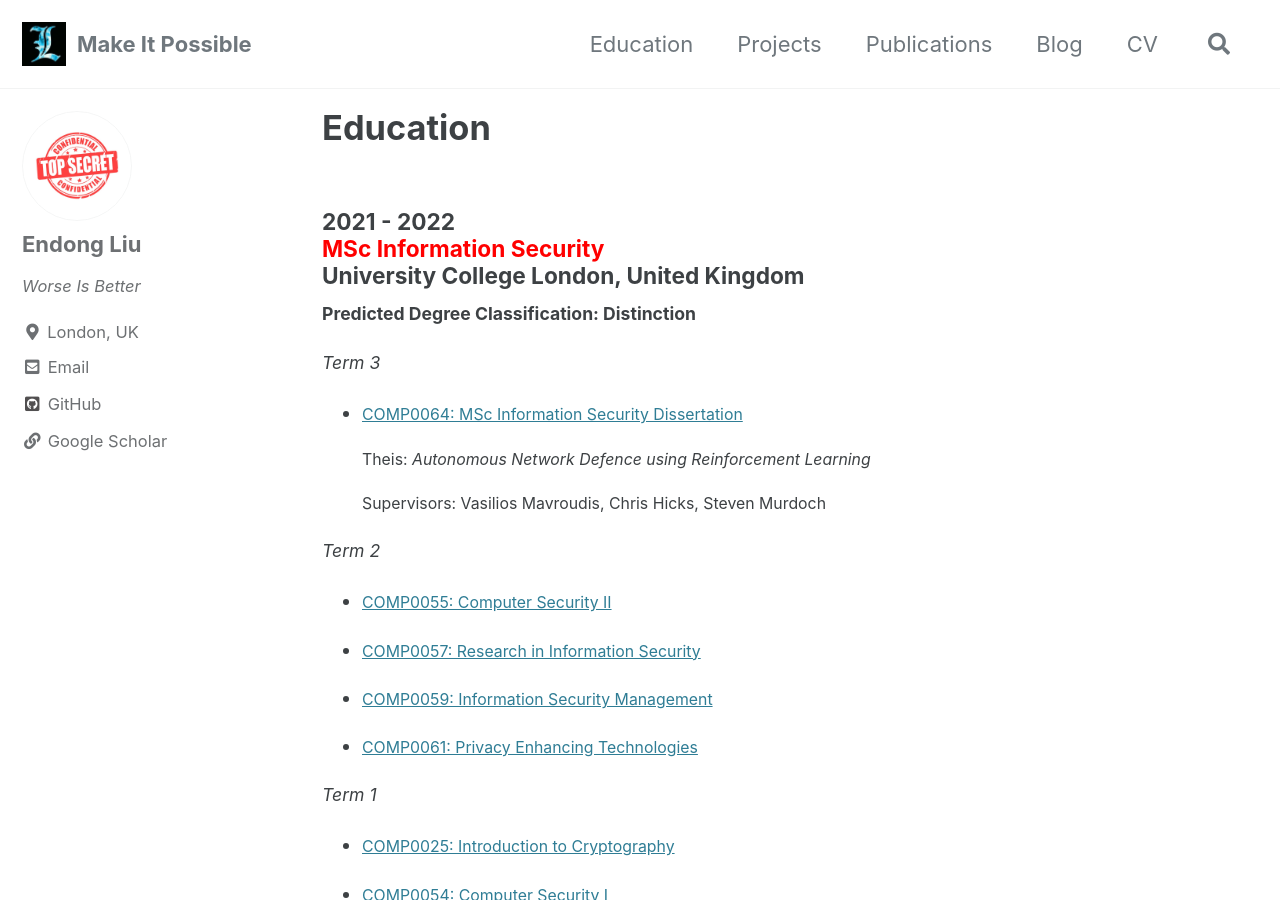
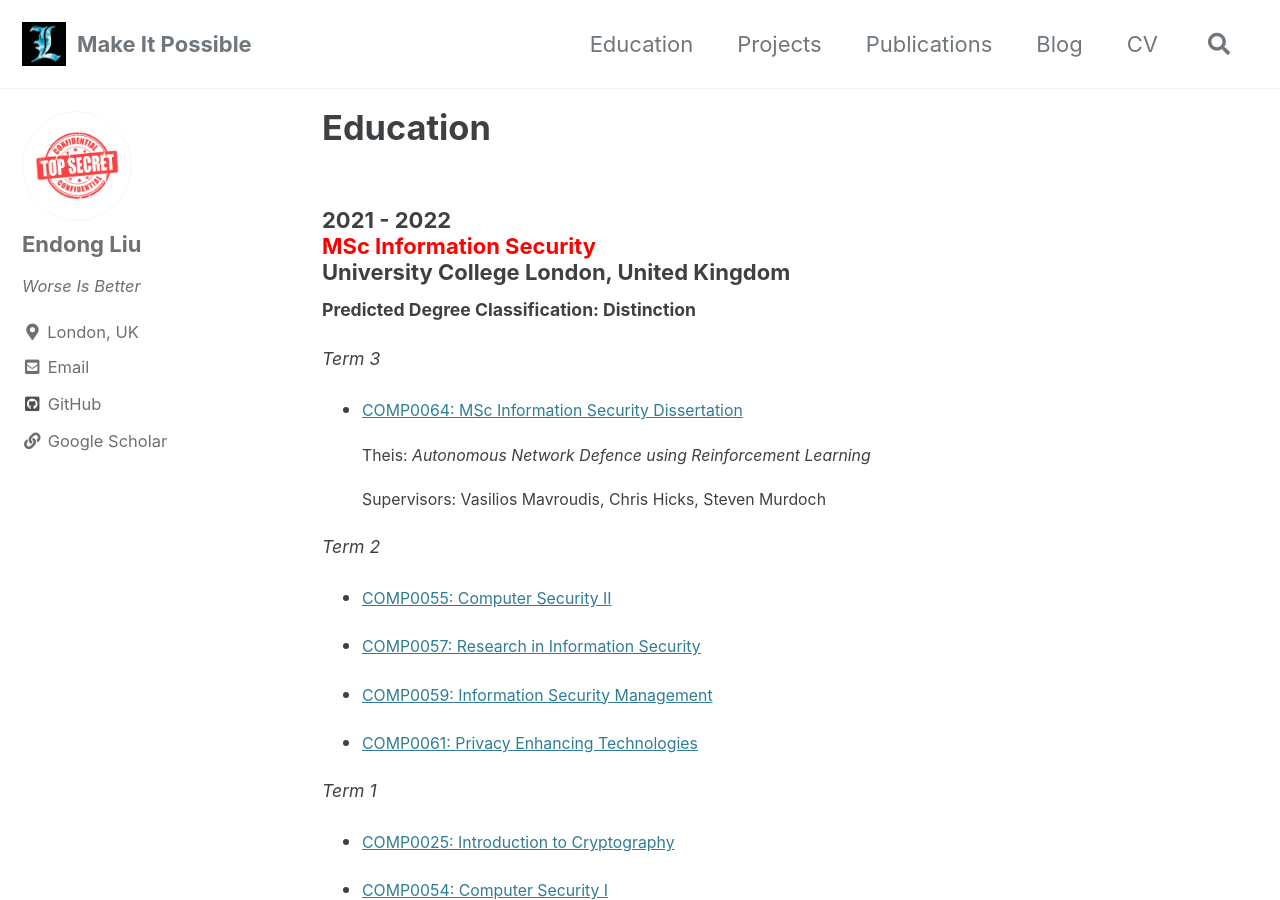
Before and after one commit to ZzPoLariszZ/zzpolariszz.github.io, a Jekyll site: the page built from _pages/education.md, in a window 1280 px wide and 900 px high. Built offline with Jekyll 4.4.1, drawn with Linux system fonts in a browser that asks for light colours; cached includes are drawn as plain includes.

Commit message:
Update education.md

```diff
--- a/_pages/education.md
+++ b/_pages/education.md
@@ -6,7 +6,9 @@
 classes: wide
 ---
 
-##### 2021 - 2022 <br> <span style="color: red">MSc Information Security</span> <br> University College London, United Kingdom
+<h3 style="font-size:22px">
+    2021 - 2022 <br> <span style="color: red">MSc Information Security</span> <br> University College London, United Kingdom
+</h3>
 
 **Predicted Degree Classification: Distinction**
 
@@ -40,7 +42,9 @@
 
 ---
 
-##### 2016 - 2020 <br> <span style="color: red">BSc Computer Science</span> <br> Lancaster University College at Beijing JiaoTong University, China
+<h3 style="font-size:22px">
+    2016 - 2020 <br> <span style="color: red">BSc Computer Science</span> <br> Lancaster University College at Beijing JiaoTong University, China
+</h3>
 
 **Degree Classification: Upper Second Class Honours**
 
```
